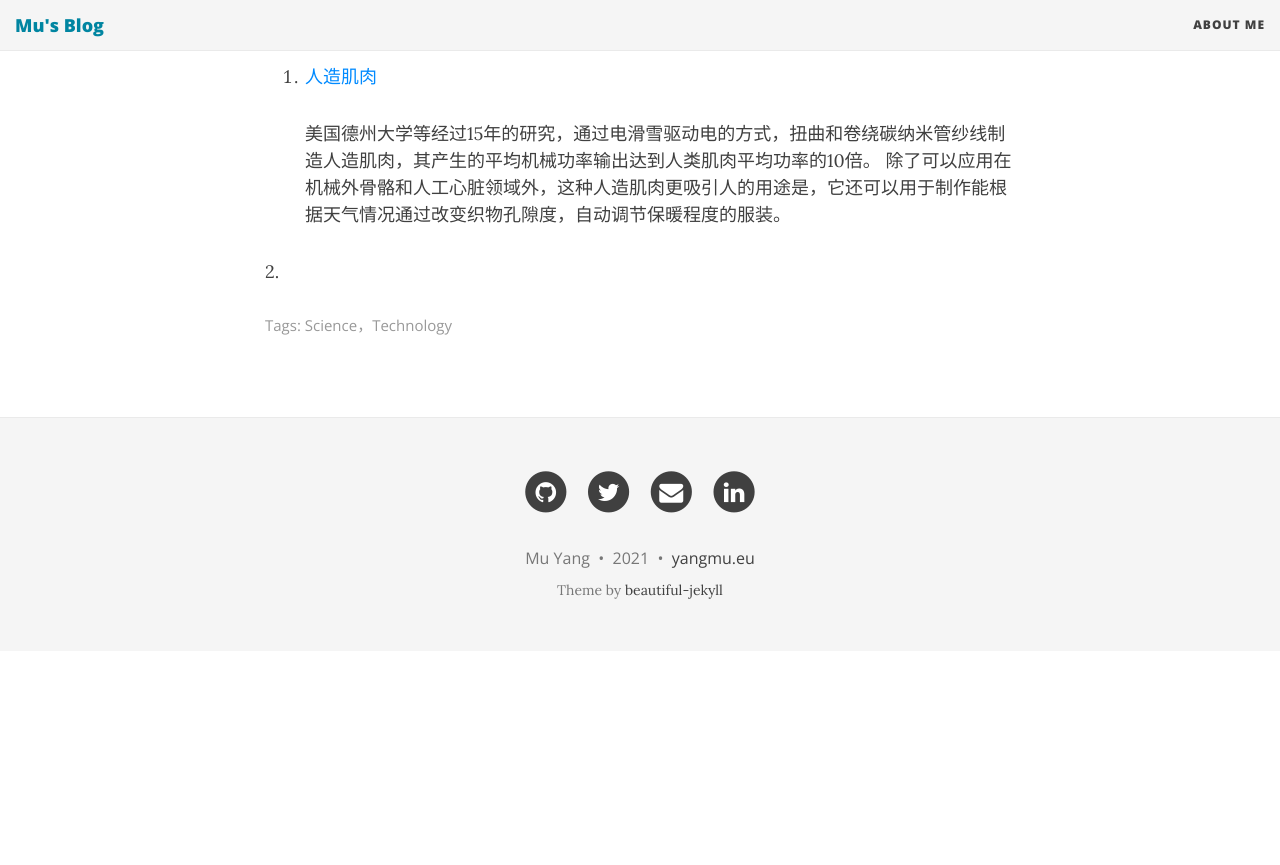
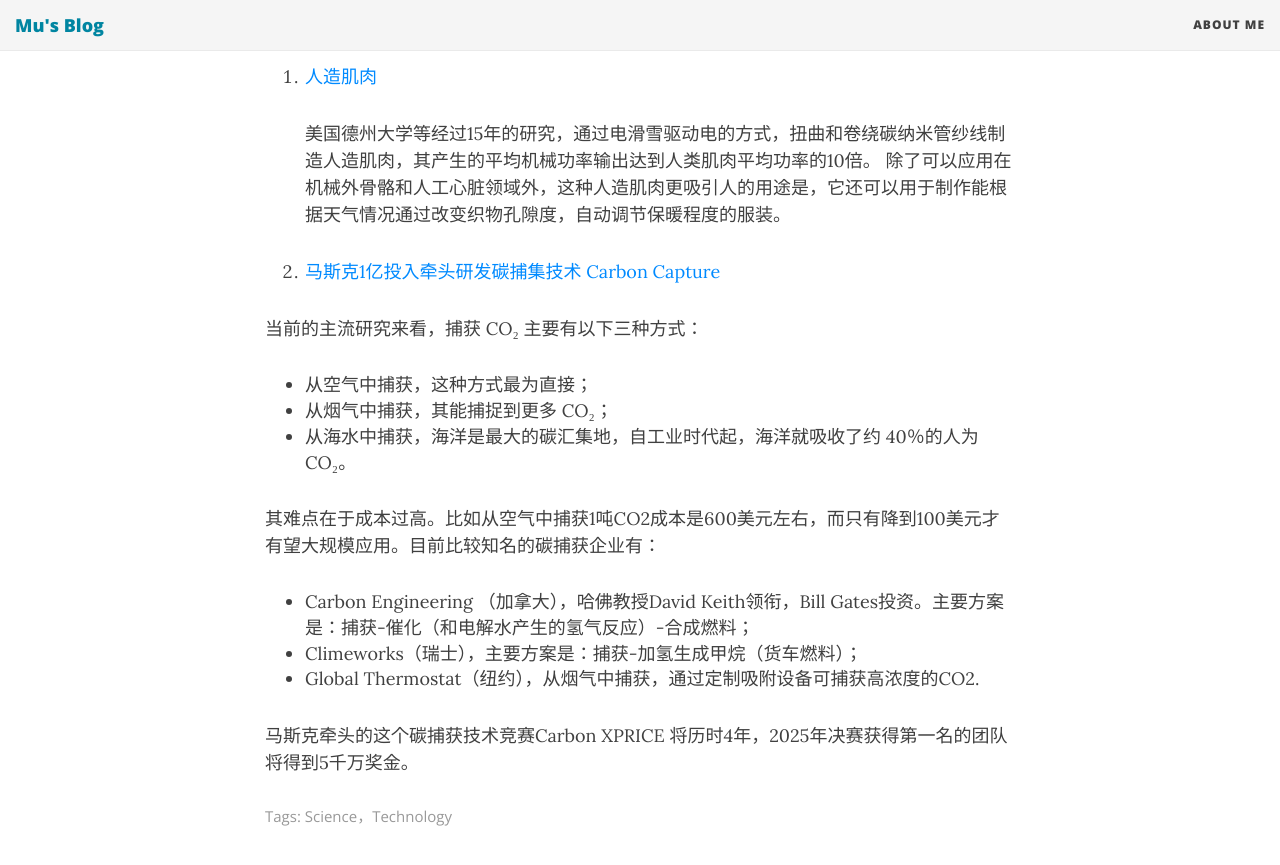
Before and after one commit to myang/myang.github.io, a Jekyll site: the page built from assets/2021-03-07-blog.md, in a window 1280 px wide and 900 px high, scrolled down 590 px. Shown: the top 865 px of the window. Built offline with Jekyll 4.4.1, drawn with Linux system fonts in a browser that asks for light colours; nearby versions of some CDN libraries; before the commit the page ends 1241 px from its top, so only the background shows below that.

Commit message:
add carbon capture.

```diff
--- a/assets/2021-03-07-blog.md
+++ b/assets/2021-03-07-blog.md
@@ -13,4 +13,16 @@
     美国德州大学等经过15年的研究，通过电滑雪驱动电的方式，扭曲和卷绕碳纳米管纱线制造人造肌肉，其产生的平均机械功率输出达到人类肌肉平均功率的10倍。
     除了可以应用在机械外骨骼和人工心脏领域外，这种人造肌肉更吸引人的用途是，它还可以用于制作能根据天气情况通过改变织物孔隙度，自动调节保暖程度的服装。
 
-2.
+2. [马斯克1亿投入牵头研发碳捕集技术 Carbon Capture](https://mp.weixin.qq.com/s/_gJ_t0rdOUDM8ycebzP_fw)
+
+当前的主流研究来看，捕获 CO₂ 主要有以下三种方式：
+- 从空气中捕获，这种方式最为直接；
+- 从烟气中捕获，其能捕捉到更多 CO₂；
+- 从海水中捕获，海洋是最大的碳汇集地，自工业时代起，海洋就吸收了约 40％的人为 CO₂。
+
+其难点在于成本过高。比如从空气中捕获1吨CO2成本是600美元左右，而只有降到100美元才有望大规模应用。目前比较知名的碳捕获企业有：
+- Carbon Engineering （加拿大），哈佛教授David Keith领衔，Bill Gates投资。主要方案是：捕获-催化（和电解水产生的氢气反应）-合成燃料；
+- Climeworks（瑞士），主要方案是：捕获-加氢生成甲烷（货车燃料）；
+- Global Thermostat（纽约），从烟气中捕获，通过定制吸附设备可捕获高浓度的CO2.
+
+马斯克牵头的这个碳捕获技术竞赛Carbon XPRICE 将历时4年，2025年决赛获得第一名的团队将得到5千万奖金。
```
